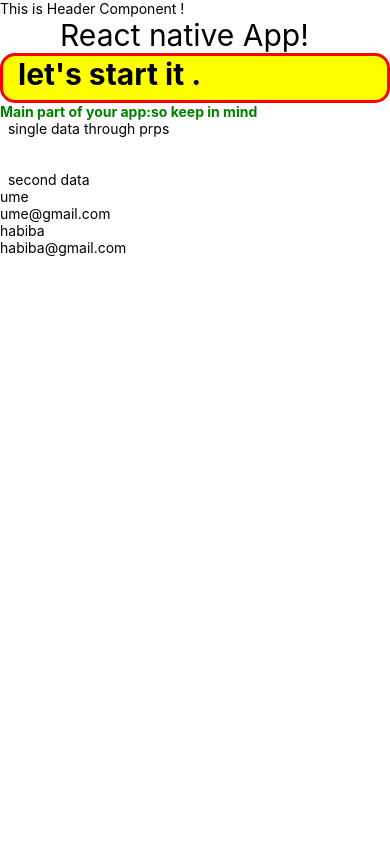
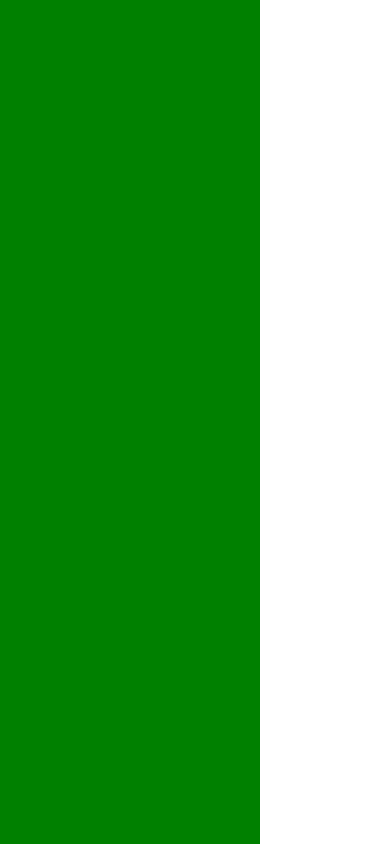
Before and after one commit to MissProgramm/demo, a React Native app: screen / in a window 390 px wide. Built offline with nearby package versions, Linux system fonts and the light colour scheme.

Commit message:
doing useState,View component

```diff
--- a/App.js
+++ b/App.js
@@ -7,13 +7,19 @@ import Header from './Header';
 import Body from './Body';
 import Propss from './Propss';
 import Student from './Student';
-import Statee from './Statee';
+import St from './St';
+
+
+
 
 const App=()=>
 {
 
   return (
-<View>
+<View   style={{flex:1,backgroundColor:'red',flexDirection: 'row',}}   >
+  <View style={{flex:2,backgroundColor:'green'}} ></View>
+  <View style={{flex:1,backgroundColor:'white'}} ></View>
+  {/*
 <Header />
   <Text style={{fontSize:30,marginLeft:60}}>React native App! </Text>
 <Text style={[styles.linee,styles.heading]}>let's start it . </Text>
@@ -23,6 +29,9 @@ const App=()=>
 <Propss description='second data' ></Propss>
 <Student   name='ume' mail='ume@gmail.com'   />
 <Student   name='habiba' mail='habiba@gmail.com' />
+<St></St>
+  */}
+
 </View>
   )
 };
--- /dev/null
+++ b/St.js
@@ -0,0 +1,20 @@
+import { useState } from 'react';
+import {View,Text,Button} from 'react-native';
+
+const St=()=>{
+
+const [data,setdata]=useState(0);
+
+
+return(
+<View>
+<Text> {data}</Text>
+
+<Button title="u pressed me" onPress={()=>setdata(data+1)}>
+</Button>
+
+</View>
+)
+};
+
+export default St;
```
Also changed, not shown: 1 other file (tests, documents, lock files or other folders).
